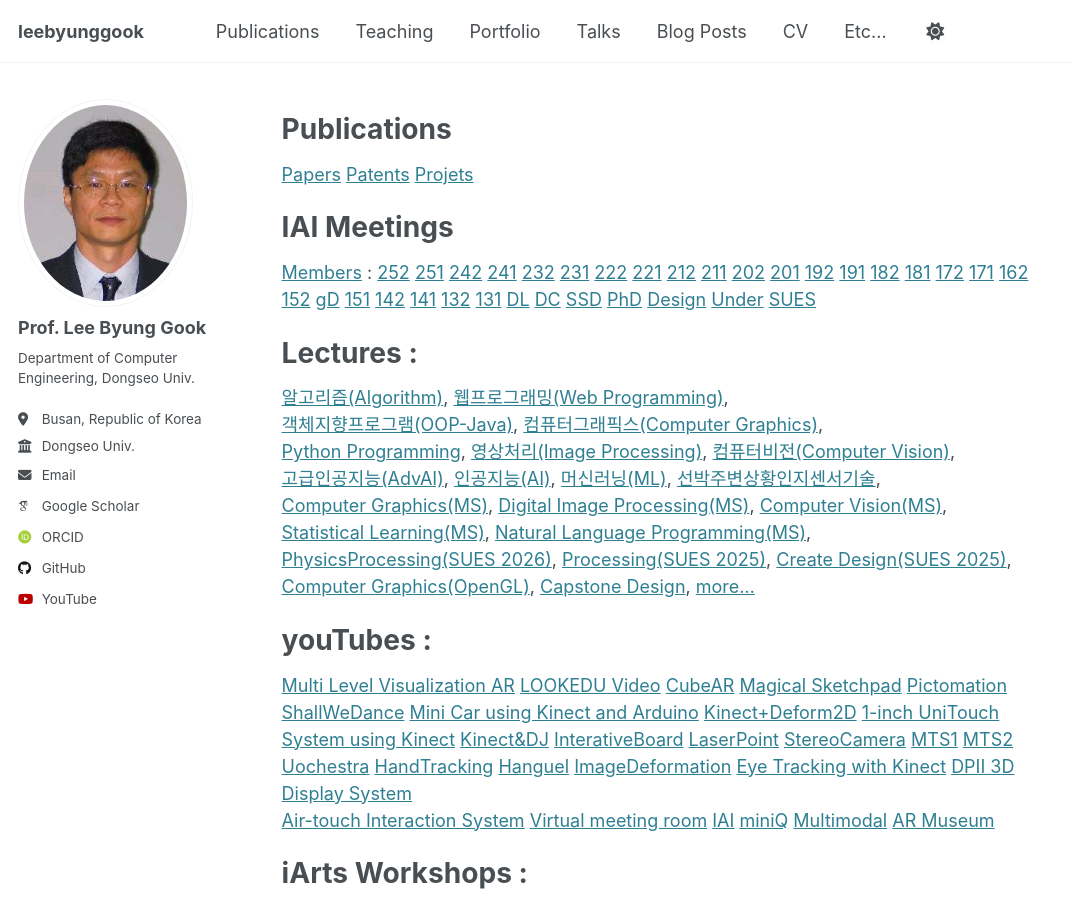
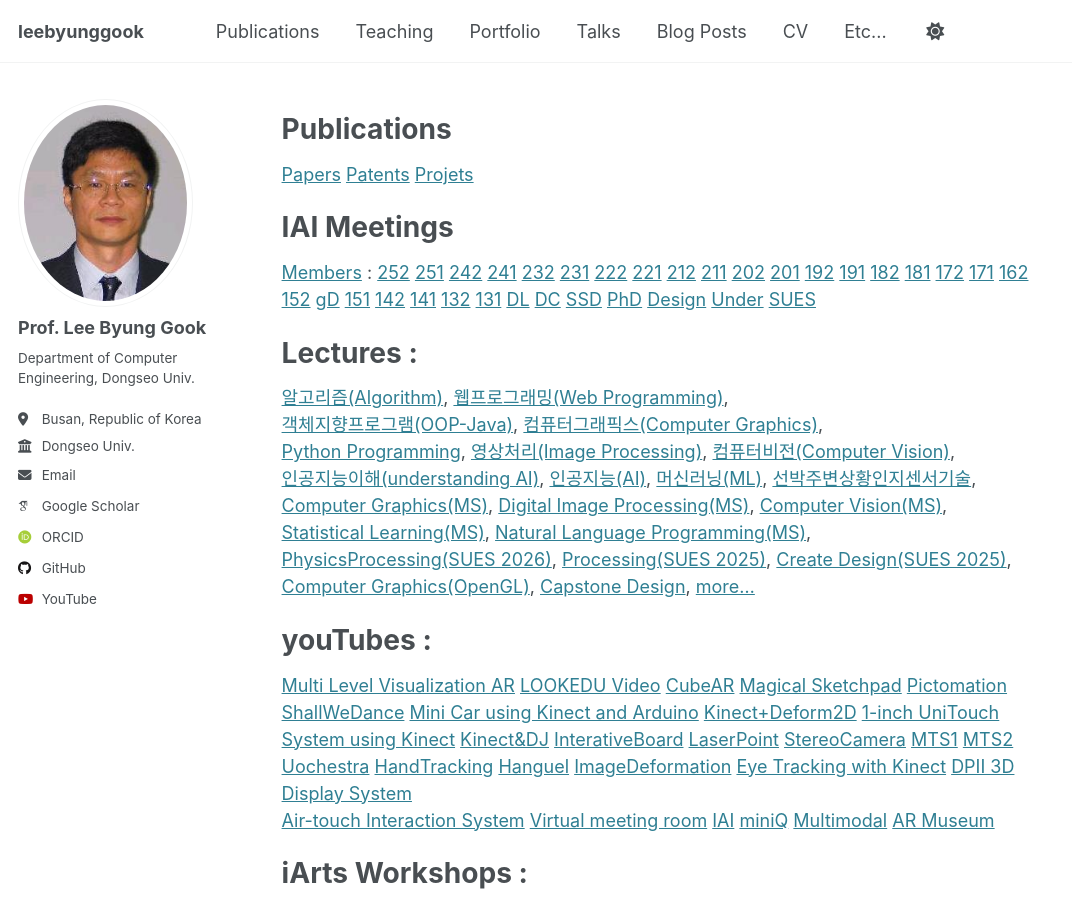
Before and after one commit to leebyunggook/leebyunggook.github.io, a Jekyll site: the page built from _pages/about.md, in a window 1280 px wide and 900 px high. Shown: the whole window, without its empty margins (0-1072 px from the left). Built offline with Jekyll 4.4.1, drawn with Linux system fonts in a browser that asks for light colours; some web fonts are replaced.

Commit message:
Update about.md

```diff
--- a/_pages/about.md
+++ b/_pages/about.md
@@ -59,7 +59,7 @@ Lectures :
 [Python Programming](https://docs.google.com/document/d/1Ypk-sW-FxhVGDGTpUhpIVr9bKn-Xrf2d6DIp7hI-pFA/edit?usp=sharing){:target="_blank"},
 [영상처리(Image Processing)](https://docs.google.com/document/d/1qaZOJ7kA3RFyG-RrI-mh_Tin70rH1cbTu96OaHQRvhA/edit?usp=sharing){:target="_blank"},
 [컴퓨터비전(Computer Vision)](https://docs.google.com/document/d/1FOq46pI83v6SXnVbWeJ7ZwvonHu1nv9lFj9-CdYs6_o/edit?usp=sharing){:target="_blank"},
-[고급인공지능(AdvAI)](https://docs.google.com/document/d/1SL74BrWt93NaLyO5SC9qXyNosY9ohK9fB3InCjHXO3Y/edit?usp=sharing){:target="_blank"},
+[인공지능이해(understanding AI)](https://docs.google.com/document/d/1SL74BrWt93NaLyO5SC9qXyNosY9ohK9fB3InCjHXO3Y/edit?usp=sharing){:target="_blank"},
 [인공지능(AI)](https://docs.google.com/document/d/1TeraGVJsosbCGBQHF0ycYztmkgwYOQfC5Q-BPJ_KRUg/edit?usp=sharing){:target="_blank"},
 [머신러닝(ML)](https://docs.google.com/document/d/1avXdB1RnFkyxDWkyS-rEBFy9WNB8TsYxyhsckHPJR1c/edit?usp=sharing){:target="_blank"},
 [선박주변상황인지센서기술](https://docs.google.com/document/d/1EcJBqEqrzfczhF4yVvPmwjIGctZFDCpcp3a2fqJnDG4/edit?usp=sharing){:target="_blank"},
```
